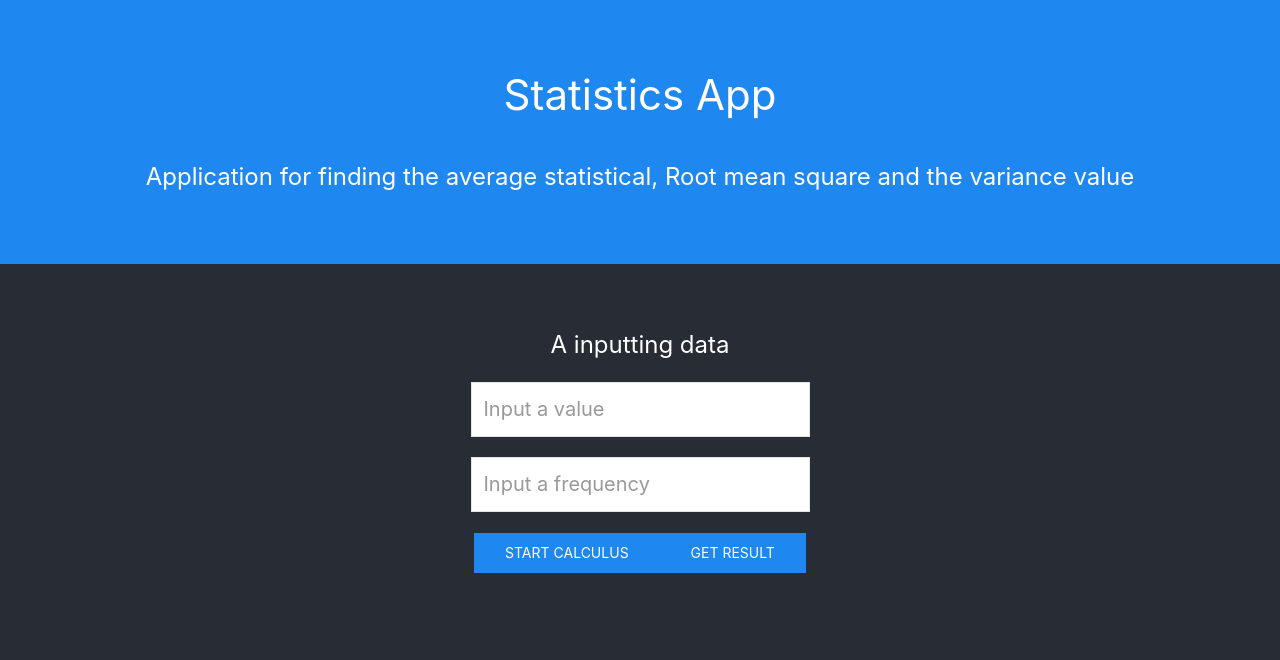
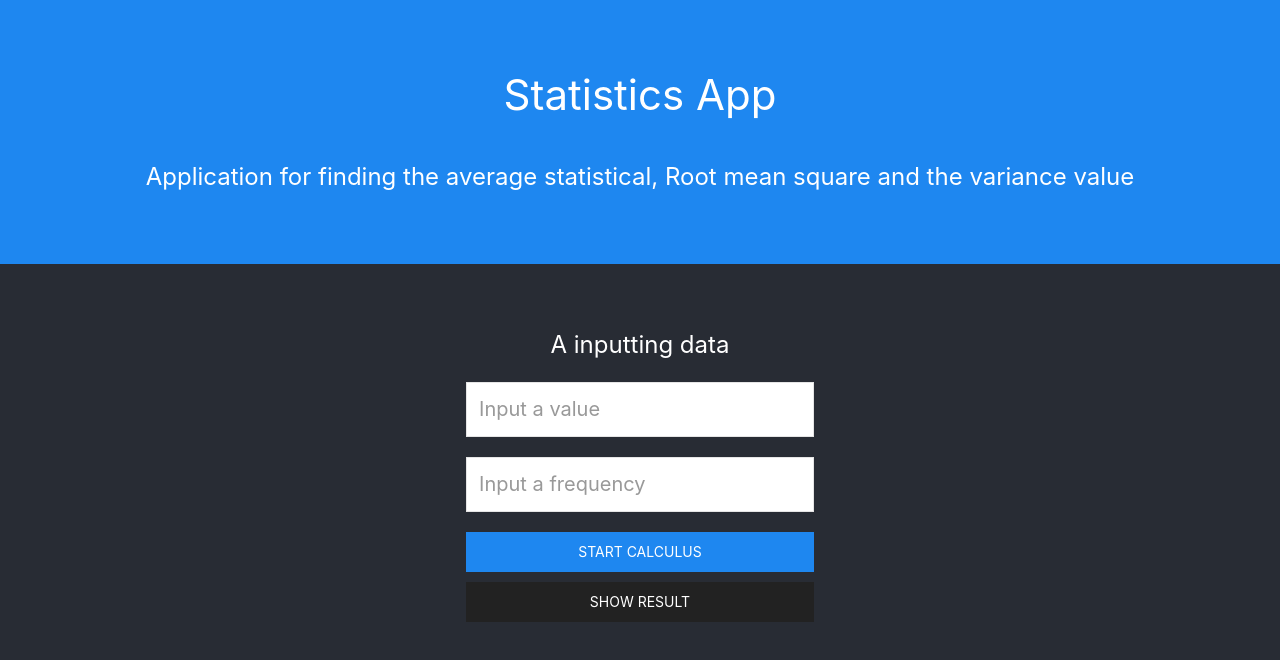
Before and after one commit to faramozzayw/Statistics-App, a React (Create React App) app: page / in a window 1280 px wide. Shown: the top 660 px of the page. Built offline with nearby package versions, Linux system fonts and the light colour scheme.

Commit message:
Upgraded results output

```diff
--- a/src/components/Form.jsx
+++ b/src/components/Form.jsx
@@ -14,10 +14,15 @@ export default class Form extends Component {
 			deviation: null,
 			variance: null
 		},
-		viewResult: false
+		canGetResult: false,
+		showResult: false
 	}
 
-	handleInputChange = e => this.setState({[e.target.name]: e.target.value})
+	handleInputChange = e => this.setState({
+		[e.target.name]: e.target.value,
+		canGetResult: false,
+		showResult: false
+	})
 
 	handleClick = e => {
 		e.preventDefault();
@@ -48,19 +53,21 @@ export default class Form extends Component {
 
 		let result = Calculation(x, n);
 		this.setState({
-			result: Object.assign(result)
+			result: Object.assign(result),
+			canGetResult: true
 		});
 	}
 
 	getResultClick = e => {
 		e.preventDefault();
-		this.setState({ viewResult: !this.state.viewResult });
+		this.state.canGetResult && this.setState({ showResult: !this.state.showResult });
 	}
 
 	render()  {
-		const resultCard = this.state.viewResult && (
+		const resultCard = this.state.showResult && (
 			<Card average={this.state.result.average} deviation={this.state.result.deviation} variance={this.state.result.variance} />
 		);
+		const resultButtonText = this.state.showResult ? "Hide result" : "Show result";
 		return (
 			<div className="uk-container">
 				<form>
@@ -81,10 +88,10 @@ export default class Form extends Component {
 													onChange={this.handleInputChange.bind(this)}
 			            				/>
 			        </div>
-			        <button className="uk-button uk-button-primary"
+			        <button className="uk-button uk-button-primary uk-width-1-1 uk-margin-small-bottom"
 			        		onClick={this.handleClick.bind(this)}>Start calculus</button>
-			        <button className="uk-button uk-button-primary"
-			        		onClick={this.getResultClick.bind(this)}>Get result</button>
+			        <button className={`uk-button ${ this.state.canGetResult ? "uk-button-primary" : "uk-button-secondary" } uk-width-1-1 uk-margin-small-bottom` }
+			        		onClick={this.getResultClick.bind(this)}>{resultButtonText}</button>
 			        </div>
 			    </fieldset>
 				</form>
```
